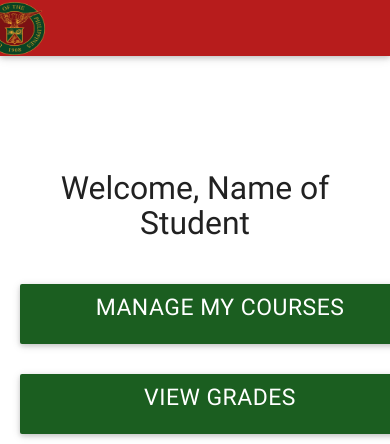
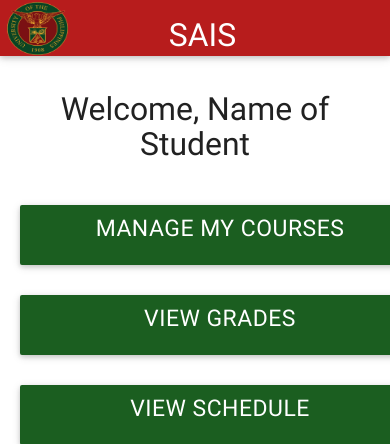
Before and after one commit to LucidComplex/sais-x, a Django app: page /home in a window 390 px wide. Shown: the top 444 px of the page. Run offline with Django 3.2, Linux system fonts and the light colour scheme; some libraries are stand-ins or nearby versions.

Commit message:
change text of navbar on resize

```diff
--- a/saisX/saisX/static/saisX/css/style.css
+++ b/saisX/saisX/static/saisX/css/style.css
@@ -20,6 +20,24 @@
 	padding-left: 10px;
 	padding-right: 10px;
 }
+
+
+nav .title-l {
+  display: block;
+}
+nav .title-s {
+  display: none;
+}
+
+@media all and (max-width: 710px) {
+  nav .title-l {
+    display: none;
+  }
+  nav .title-s {
+    display: block;
+  }
+}
+
 
 .login-container{
   padding: 20px 20px 20px 20px;
--- a/saisX/saisX/templates/saisX/base.html
+++ b/saisX/saisX/templates/saisX/base.html
@@ -11,12 +11,15 @@
   </head>
   <body>
     <nav class="row red darken-4">
-      <div class="nav-wrapper col l1 m1 s1">
-        <a href="#" class="brand-logo" style = "height: 100% ; width: 64px"><img src="{% static 'saisX/img/logo.png' %}" alt="" width = "95%" height = "95%"/></a>
-      </div>
-      <div class="col l6 title">
-        <h4>Student Academic Information System</h4>
-      </div>
+      <div class="nav-wrapper">
+        <a href="#" class="brand-logo left" style = "height: 100% ; width: 64px"><img src="{% static 'saisX/img/logo.png' %}" alt="" width = "95%" height = "95%"/></a>
+		<div class="center title-l">
+			<h4>Student Academic Information System</h4>
+		</div>
+		<div class="center title-s">
+			<h4>SAIS</h4>
+		</div>
+	  </div>
     </nav>
     {% block content %}
     {% endblock content %}
```
